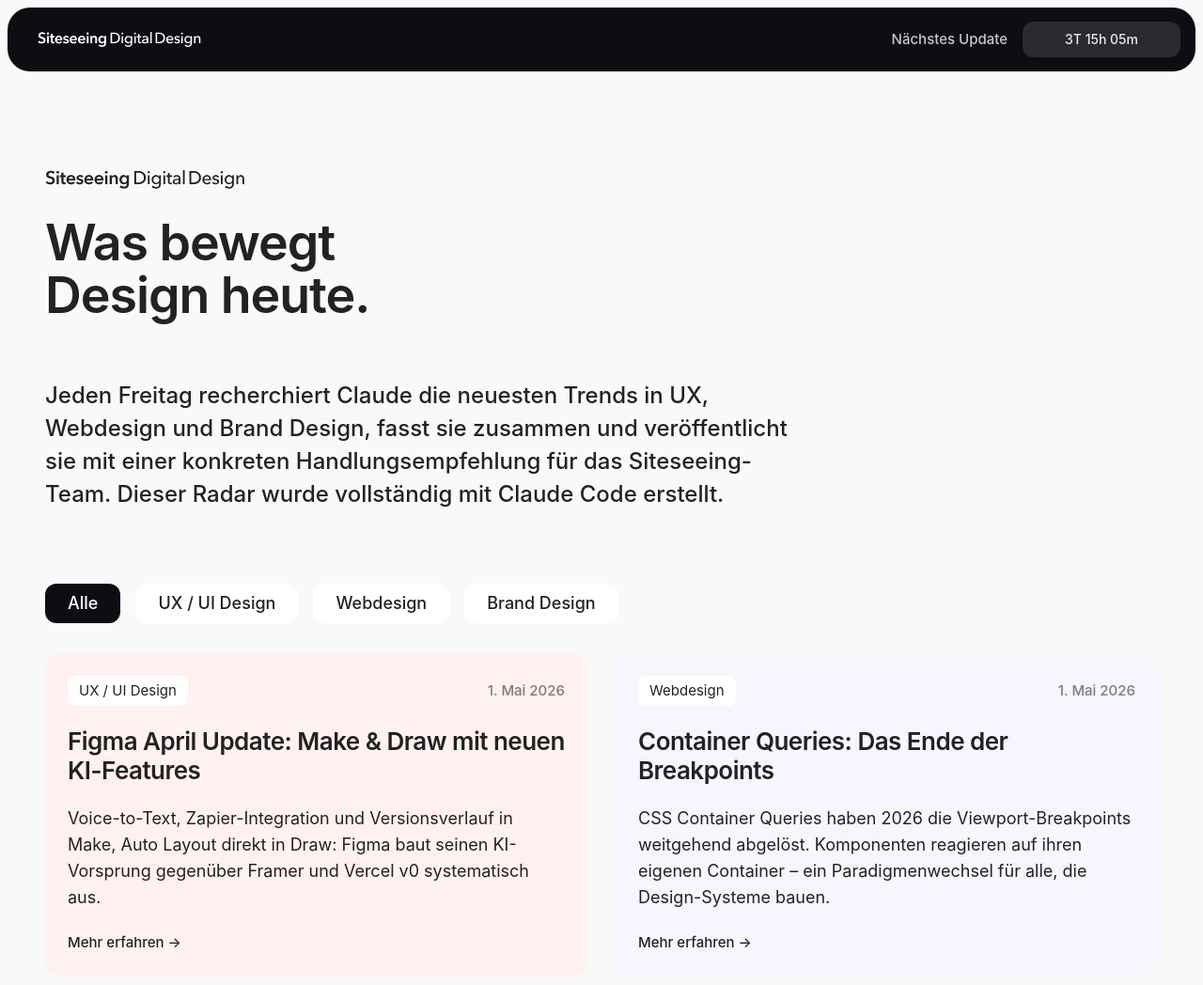
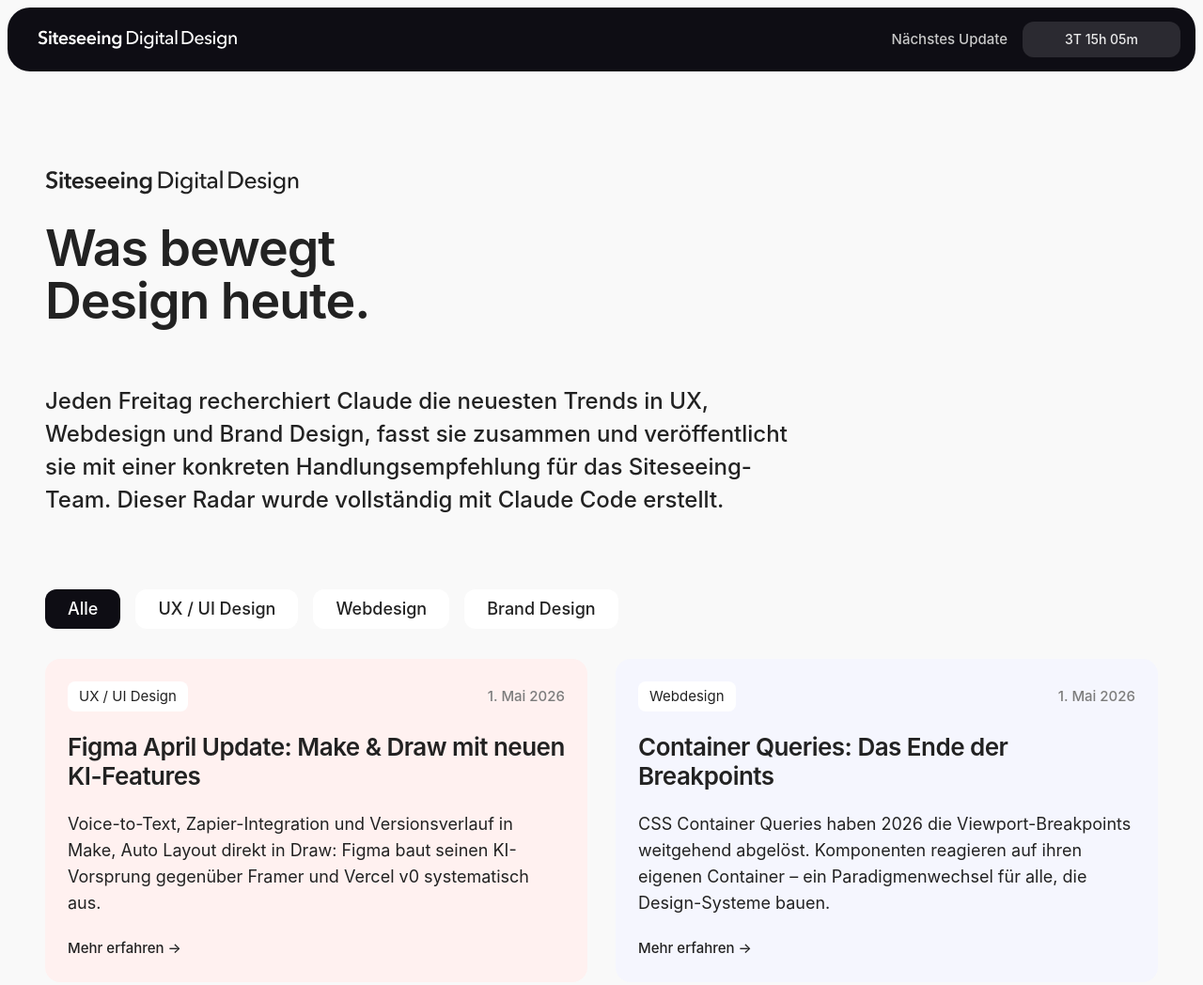
Before and after one commit to sitesseeing-test/siteseeing-trend-radar, a plain HTML site: page index.html in a window 1280 px wide. Shown: the top 1048 px of the page at 94% size. Drawn offline with Linux system fonts and the light colour scheme.

Commit message:
Logo-Größe auf Figma-Maße korrigiert (header: 28px, navbar: 22px)

```diff
--- a/assets/style.css
+++ b/assets/style.css
@@ -60,7 +60,7 @@ body {
   text-decoration: none;
 }
 .navbar-logo-img {
-  height: 18px;
+  height: 22px;
   width: auto;
   display: block;
 }
@@ -126,7 +126,7 @@ body {
   text-decoration: none;
 }
 .header-logo {
-  height: 22px;
+  height: 28px;   /* natural SVG height = 28px, matches Figma */
   width: auto;
   display: block;
 }
```
